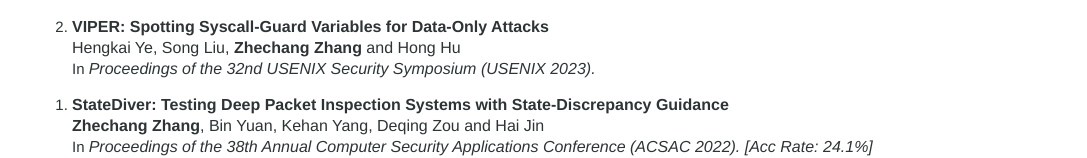
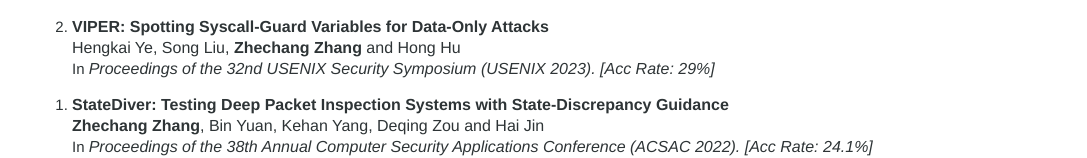
Before and after one commit to 1ncande5cence/1ncande5cence.github.io, a plain HTML site: page index.html in a window 1280 px wide. Shown: the part 384-542 px from the top of the page, without its empty margins (96-1183 px from the left). Drawn offline with Linux system fonts and the light colour scheme.

Commit message:
Update index.html

```diff
--- a/index.html
+++ b/index.html
@@ -140,7 +140,7 @@
       </span>
       <br>
       In <span class=pub-conf>
-        Proceedings of the 32nd USENIX Security Symposium (USENIX 2023).
+        Proceedings of the 32nd USENIX Security Symposium (USENIX 2023). [Acc Rate: 29%]
       </span>
     </li>
     <div class=content>
```
